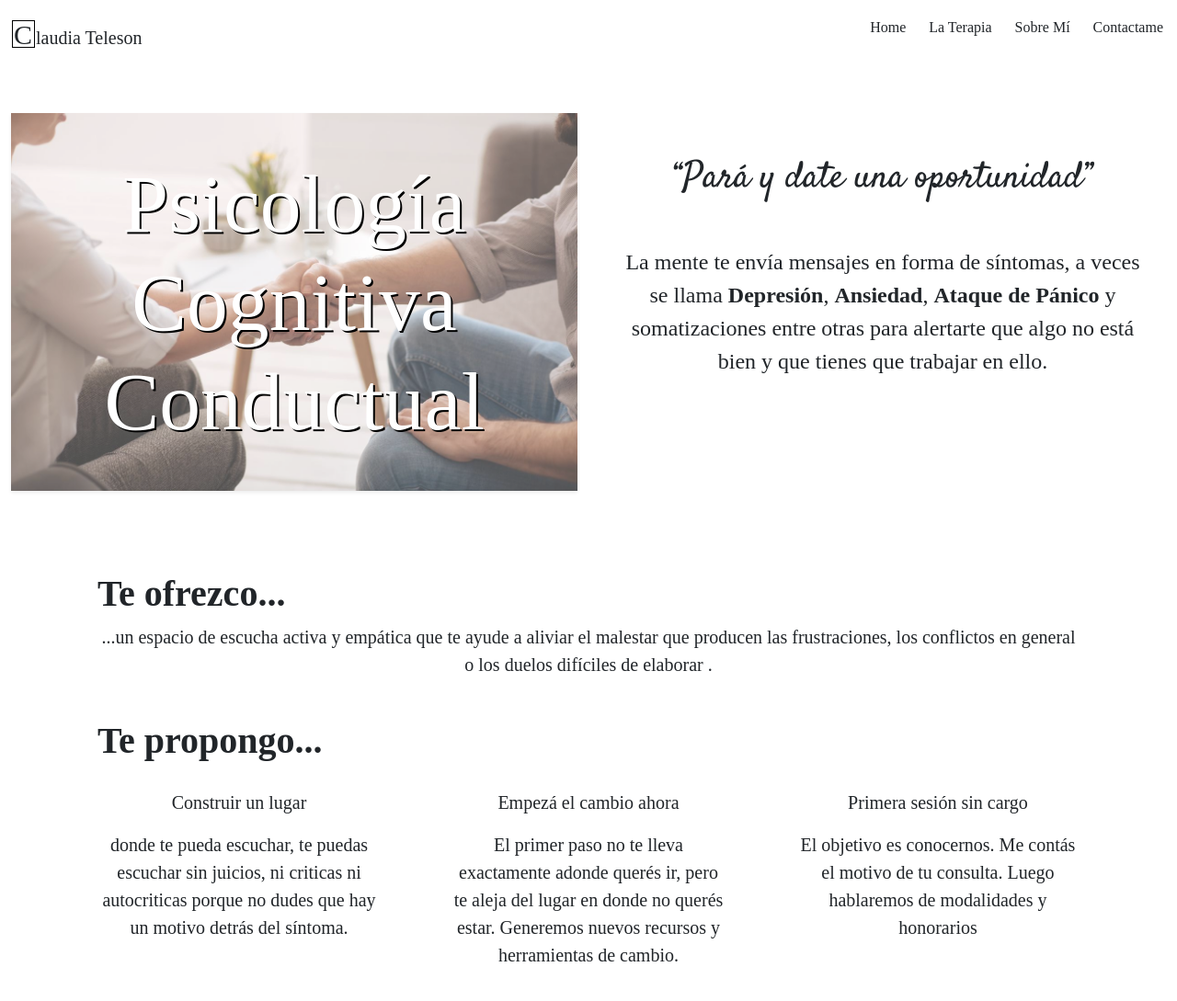
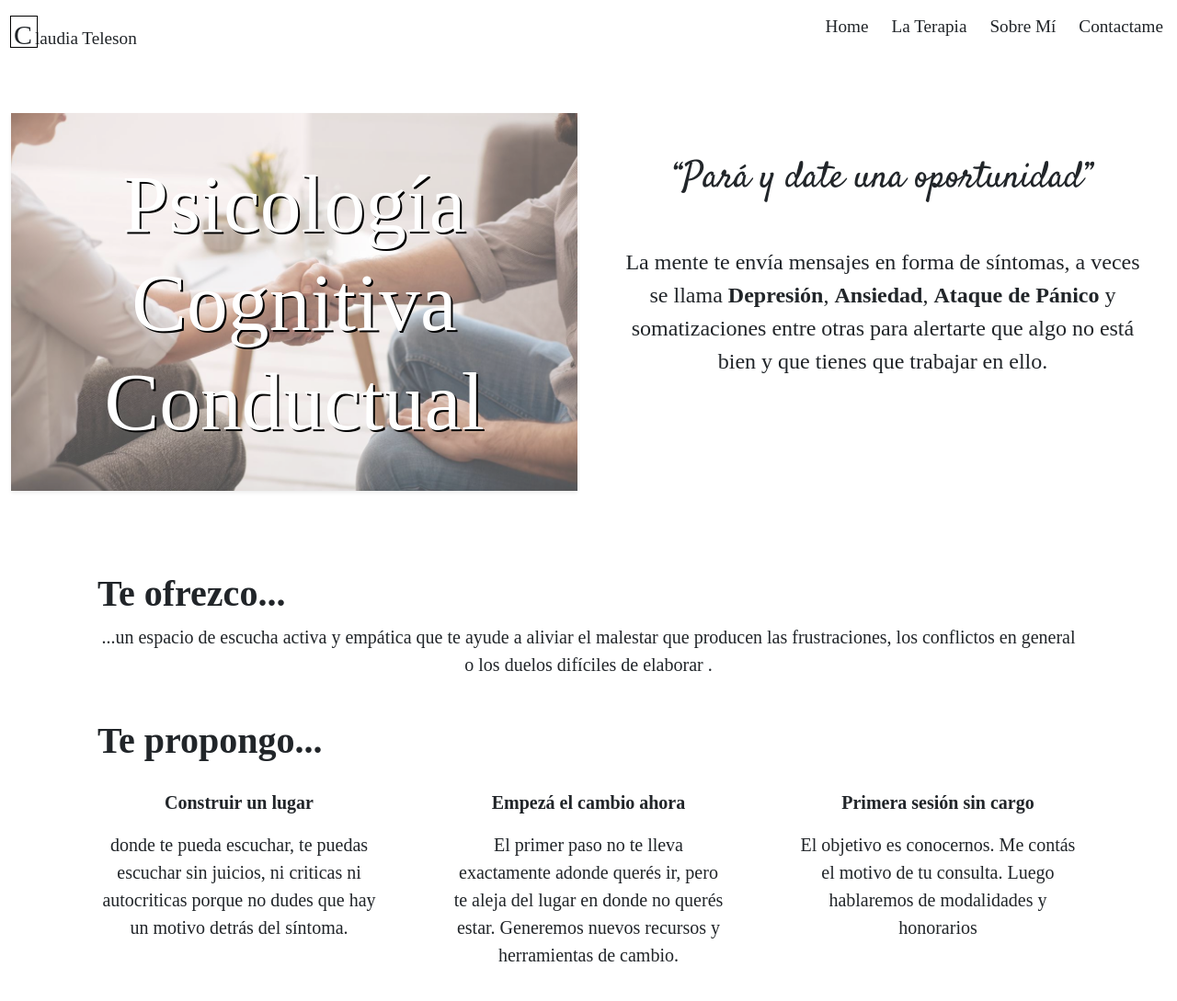
Before and after one commit to PabloSadura/Claudia_Teleson, a website: page index.html in a window 1280 px wide. Shown: the top 1089 px of the page at 92% size. Drawn offline with nearby package versions, Linux system fonts and the light colour scheme; a web font is replaced by a local one.

Commit message:
Ajustes varios

```diff
--- a/index.html
+++ b/index.html
@@ -65,34 +65,34 @@
                     <h3 class="pt-3 mt-1 fw-bolder px-4 fs-1">Te propongo...</h3>
                 </div>
                 <div class="col-md-4 mt-1 p-3">
-                    <p class="text-center px-4 fs-5">Construir un lugar</p>
+                    <p class="text-center px-4 fs-5 fw-bold">Construir un lugar</p>
                     <p class="fw-lighter text-center px-4 fs-5">donde te pueda escuchar, te puedas escuchar sin juicios, ni criticas ni autocriticas porque no dudes que hay un motivo detrás del síntoma.</p>
                 </div>
                 <div class="col-md-4 mt-1 p-3">
-                    <p class="text-center px-4 fs-5"> Empezá el cambio ahora</p>
+                    <p class="text-center px-4 fs-5 fw-bold"> Empezá el cambio ahora</p>
                     <p class="fw-lighter  text-center px-4 fs-5">El primer paso no te lleva exactamente adonde querés ir, pero te aleja del lugar en donde no querés estar. Generemos nuevos recursos y herramientas de cambio.</p>
                 </div>
                 <div class="col-md-4 mt-1 p-3">
-                    <p class="text-center px-4 fs-5">Primera sesión sin cargo</p>
+                    <p class="text-center px-4 fs-5 fw-bold">Primera sesión sin cargo</p>
                     <p class="fw-lighter px-3 text-center fs-5">El objetivo es conocernos. Me contás el motivo de tu consulta. Luego hablaremos de modalidades y honorarios</p>
                 </div>
             </div>
             <!-- frases de la terapia -->
             <div class="row">
-                <p class="fw-blder text-center mt-5 fs-1 quote">No hay necesidad de ser fuerte o soportar</p>
+                <p class="fw-blder text-center mt-4 fs-1 quote">No hay necesidad de ser fuerte o soportar</p>
                 <p class="fw-blder text-center fs-4">Todos merecemos y necesitamos ayuda para sobrellevar situaciones difíciles.</p>
              </div>
         </div>
         <!-- Información personal -->
         <div class="container-fluid mt-5" id="sobre_mi">
             <div class="row justify-content-end">
-                <div class="col-md-6 mt-5 ">
+                <div class="col-md-6 mt-5">
                     <img class="img-fluid" src="img/claudia_perfil.jpg" alt="">
                 </div>
-                <div class="col-md-6 mt-5 px-4">
-                    <p class=" pt-3 fs-5 txt-pad text-center fw-lighter">Soy <span class="fs-2 fw-bold fst-italic txt-color">Claudia Teleson</span> egresada de la Universidad de Buenos en el año 1996, con más de <span class="fst-italic fw-normal">25 años de experiencia</span>  en la <span class="fw-bolder">psicología clínica</span> desde el enfoque <span class=" fst-italic fw-normal "> cognitivo conductual</span> atendiendo adultos.
+                <div class="col-md-6 mt-5 p-4">
+                    <p class=" p-3 fs-5 txt-pad text-center fw-lighter">Soy <span class="fs-2 fw-bold fst-italic txt-color">Claudia Teleson</span> egresada de la Universidad de Buenos en el año 1996, con más de <span class="fst-italic fw-normal">25 años de experiencia</span>  en la <span class="fw-bolder">psicología clínica</span> desde el enfoque <span class=" fst-italic fw-normal "> cognitivo conductual</span> atendiendo adultos.
                     </p>
-                    <p class=" pt-3 fs-5 txt-pad text-center fw-lighter">Me especializo en <span class="fw-bolder">trastornos del ánimo</span> como la <span class="fst-italic fw-bolder">depresión</span>, los <span class="fst-italic fw-bolder">trastornos bipolares</span>  y <span class="fst-italic fw-bolder">trastornos de ansiedad</span> como la ansiedad generalizada, trastorno obsesivo compulsivo, trastorno de pánico y fobias
+                    <p class=" p-3 fs-5 txt-pad text-center fw-lighter">Me especializo en <span class="fw-bolder">trastornos del ánimo</span> como la <span class="fst-italic fw-bolder">depresión</span>, los <span class="fst-italic fw-bolder">trastornos bipolares</span>  y <span class="fst-italic fw-bolder">trastornos de ansiedad</span> como la ansiedad generalizada, trastorno obsesivo compulsivo, trastorno de pánico y fobias
                     </p>
                 </div>
             </div>
@@ -149,7 +149,7 @@
                     <div class="col">
                          <label for=""><input type=hidden name="sitio" value="claudiateleson.com"></label>
                     </div>
-                    <div class=" col d-flex justify-content-md-start justify-content-sm-center">
+                    <div class=" col d-flex justify-content-md-start justify-content-center">
                          <input class="btn-contact" type="reset" value="Borrar">
                          <input class="btn-contact ms-2" type="submit" value="Enviar">
                     </div>
--- a/scss/_btn.scss
+++ b/scss/_btn.scss
@@ -12,6 +12,6 @@
 
   .btn-contact:hover{
       background: $colorPrincipal;
-      transition: all 300ms normal;
+      transition: all 400ms normal;
       color: white;
   }
--- a/scss/_navbar.scss
+++ b/scss/_navbar.scss
@@ -15,13 +15,13 @@ header{
     position: relative;
     text-decoration: none;
     color: inherit;
-
+    font-size: 1.5vw;
 }
 .link::before{
     content: "";
     position:absolute;
     background: #ffff;
-    top: 20px;
+    top: 25px;
     width: 0%;
     border: 1px solid #ffff;
     border-radius: 10px 10px;
@@ -40,16 +40,16 @@ header{
 .logo::first-letter{
     font-size: 30px;
     font-weight: 400;
-    margin-right: 4px;
+    margin-right: 3px;
 }
 .logo::before{
     content: "";
     position: absolute;
-    width: 25px;
-    height: 30px;
+    width: 30px;
+    height: 35px;
     border: 1px solid black;
-    top: 7px;
-    left:-2px;
+    top: 2px;
+    left:-4px;
 }
 .list{
     list-style: none;
```
Also changed, not shown: css/custom.css, 1 other file.
